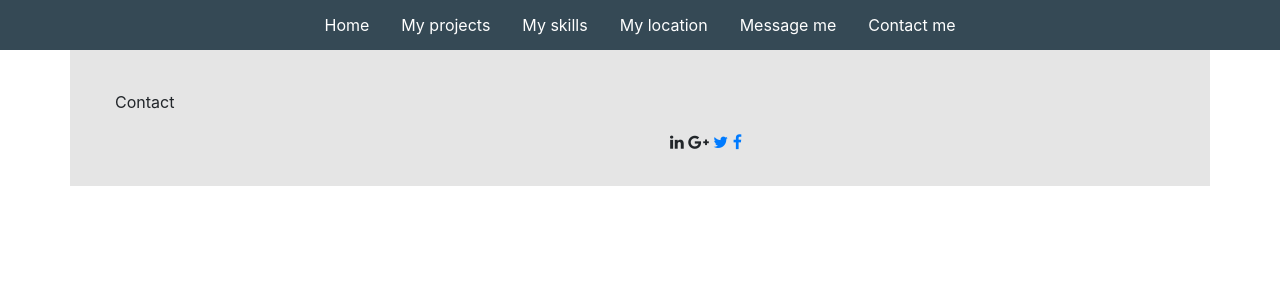
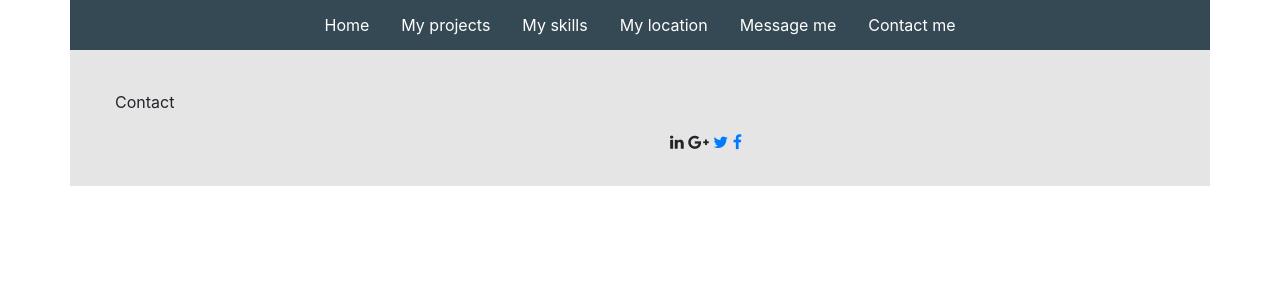
Before and after one commit to danghacodecraft/portfolio, a Django app: page /contact/ in a window 1280 px wide. Shown: the top 300 px of the page. Run offline with Django 3.2, Linux system fonts and the light colour scheme; some libraries are stand-ins or nearby versions.

Commit message:
commit all

```diff
--- a/base/templates/base/navbar.html
+++ b/base/templates/base/navbar.html
@@ -1,6 +1,6 @@
 {% load custom_tags %}
 
-<section class="navigation-bar">
+<section class="container navigation-bar">
     <a class="nav-link" href="{% url 'base:home' %}">
         Home
     </a>
```
